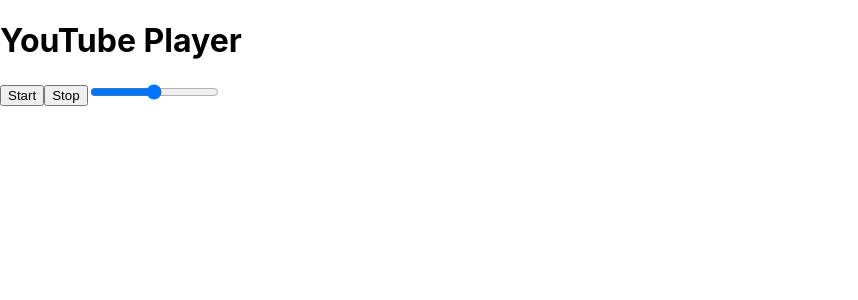
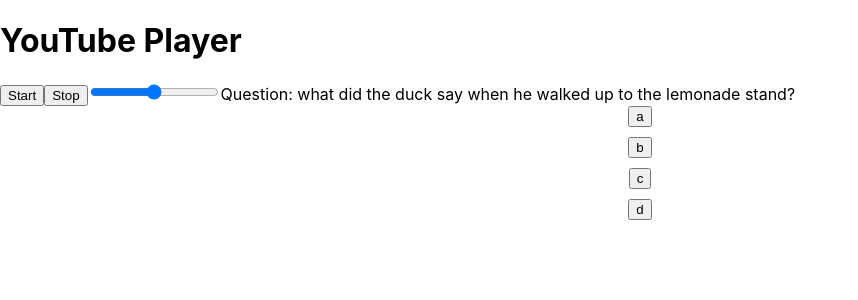
Before and after one commit to uenot/upe-intern-projects-f24, a React (Create React App) app in the folder shawn_lau/: page / in a window 1280 px wide. Shown: the top 300 px of the page, without its empty margins (0-858 px from the left). Built offline with nearby package versions, Linux system fonts and the light colour scheme.

Commit message:
basic button layout

```diff
--- a/shawn_lau/src/YouTubePlayer.js
+++ b/shawn_lau/src/YouTubePlayer.js
@@ -51,6 +51,21 @@ function YouTubePlayer() {
     }
   };
 
+  const a = () => {
+
+  }
+  const b = () => {
+
+  }
+  const c = () => {
+
+  }
+  const d = () => {
+
+  }
+
+  var question = "what did the duck say when he walked up to the lemonade stand?";
+
   return (
     <div>
       <div id="player"></div>
@@ -63,6 +78,13 @@ function YouTubePlayer() {
         value={volume}
         onChange={handleVolumeChange}
       />
+      Question: {question}
+      <div style={{ display: 'flex', flexDirection: 'column', alignItems: 'center', gap: '10px' }}>
+        <button onClick={a}>a</button>
+        <button onClick={b}>b</button>
+        <button onClick={c}>c</button>
+        <button onClick={d}>d</button>
+      </div>
     </div>
   );
 }
```
